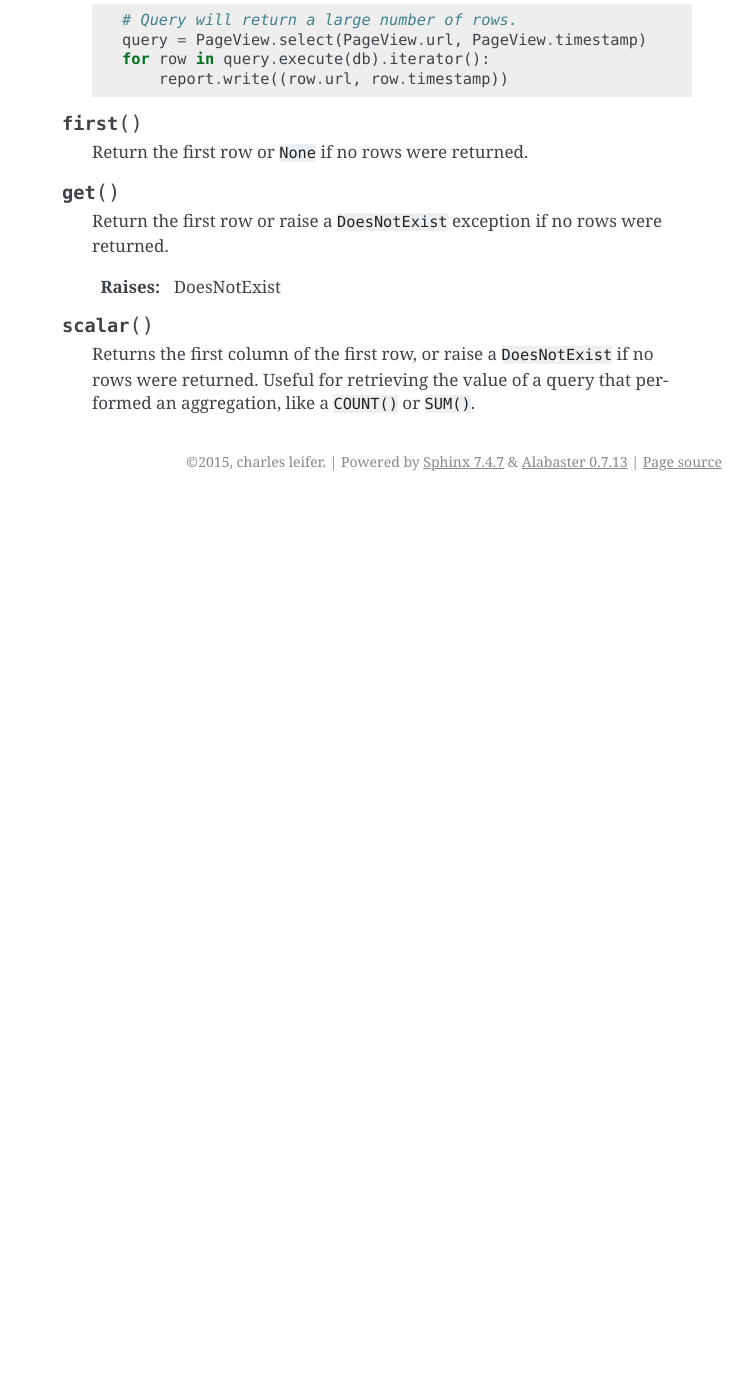
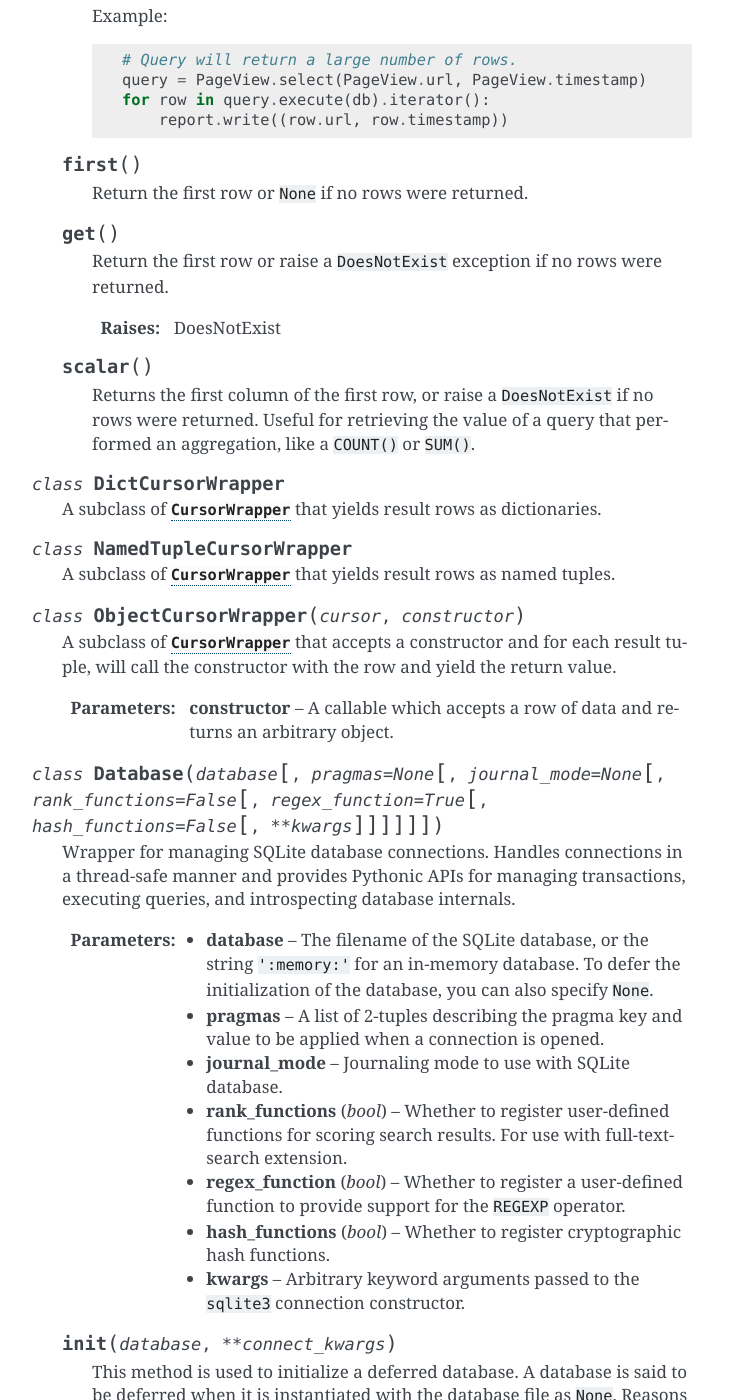
Before and after one commit to coleifer/sweepea, a Sphinx documentation site: the page built from docs/api.rst, in a window 1280 px wide and 1400 px high, scrolled down 2133 px. Shown: the whole window, without its empty margins (388-1141 px from the left). Built offline with Sphinx 7.4.7, drawn with Linux system fonts in a browser that asks for light colours; before the commit the page ends 2634 px from its top, so only the background shows below that; some of the changed text lies outside the part shown.

Commit message:
More API docs.

```diff
--- a/docs/api.rst
+++ b/docs/api.rst
@@ -98,6 +98,8 @@ Swee'pea's API
     should not be instantiated directly, but instead is returned when executing
     ``SELECT`` queries.
 
+    When iterated over, the cursor wrapper will yield result rows as tuples.
+
     .. py:method:: iterator()
 
         Provides an iterator over the result-set that does not cache the result
@@ -129,3 +131,88 @@ Swee'pea's API
         Returns the first column of the first row, or raise a ``DoesNotExist``
         if no rows were returned. Useful for retrieving the value of a query
         that performed an aggregation, like a ``COUNT()`` or ``SUM()``.
+
+
+.. py:class:: DictCursorWrapper
+
+    A subclass of :py:class:`CursorWrapper` that yields result rows as
+    dictionaries.
+
+
+.. py:class:: NamedTupleCursorWrapper
+
+    A subclass of :py:class:`CursorWrapper` that yields result rows as
+    named tuples.
+
+
+.. py:class:: ObjectCursorWrapper(cursor, constructor)
+
+    A subclass of :py:class:`CursorWrapper` that accepts a constructor and for
+    each result tuple, will call the constructor with the row and yield the
+    return value.
+
+    :param constructor: A callable which accepts a row of data and returns an
+        arbitrary object.
+
+
+.. py:class:: Database(database[, pragmas=None[, journal_mode=None[, rank_functions=False[, regex_function=True[, hash_functions=False[, **kwargs]]]]]])
+
+    Wrapper for managing SQLite database connections. Handles connections in a
+    thread-safe manner and provides Pythonic APIs for managing transactions,
+    executing queries, and introspecting database internals.
+
+    :param database: The filename of the SQLite database, or the string
+        ``':memory:'`` for an in-memory database. To defer the initialization
+        of the database, you can also specify ``None``.
+    :param pragmas: A list of 2-tuples describing the pragma key and value to
+        be applied when a connection is opened.
+    :param journal_mode: Journaling mode to use with SQLite database.
+    :param bool rank_functions: Whether to register user-defined functions for
+        scoring search results. For use with full-text-search extension.
+    :param bool regex_function: Whether to register a user-defined function to
+        provide support for the ``REGEXP`` operator.
+    :param bool hash_functions: Whether to register cryptographic hash
+        functions.
+    :param kwargs: Arbitrary keyword arguments passed to the ``sqlite3``
+        connection constructor.
+
+    .. py:method:: init(database, **connect_kwargs)
+
+        This method is used to initialize a deferred database. A database is
+        said to be deferred when it is instantiated with the database file as
+        ``None``. Reasons you might do this are to declare the database in one
+        place, and actually assign it to a given file elsewhere in the code
+        (e.g. for running tests).
+
+        :param database: The filename of the SQLite database, or the string
+            ``':memory:'`` for an in-memory database.
+        :param connect_kwargs: Arbitrary keyword arguments passed to the
+            ``sqlite3`` connection constructor.
+
+    .. py:method:: connect([reuse_if_open=False])
+
+        Open a connection to the SQLite database. If a connection already
+        exists for the current thread, an ``OperationalError`` will be raised.
+        Alternatively, you can specify ``reuse_if_open`` to suppress the error
+        in the event a connection is already open.
+
+        :param bool reuse_if_open: If a connection already exists, re-use it
+            rather than raising an exception.
+        :raises OperationalError:
+        :rtype bool:
+        :returns: Boolean value indicating whether a connection was opened.
+            Will always be ``True`` unless ``reuse_if_open`` was specified and
+            a connection already existed.
+
+    .. py:method:: close()
+
+        Close the current thread's connection. If no connection is currently
+        open, no exception will be raised.
+
+        :rtype bool:
+        :returns: Boolean indicating whether a connection was closed.
+
+    .. py:method:: aggregate([name=None])
+
+        Decorator for declaring and registering a user-defined aggregate
+        function.
```
